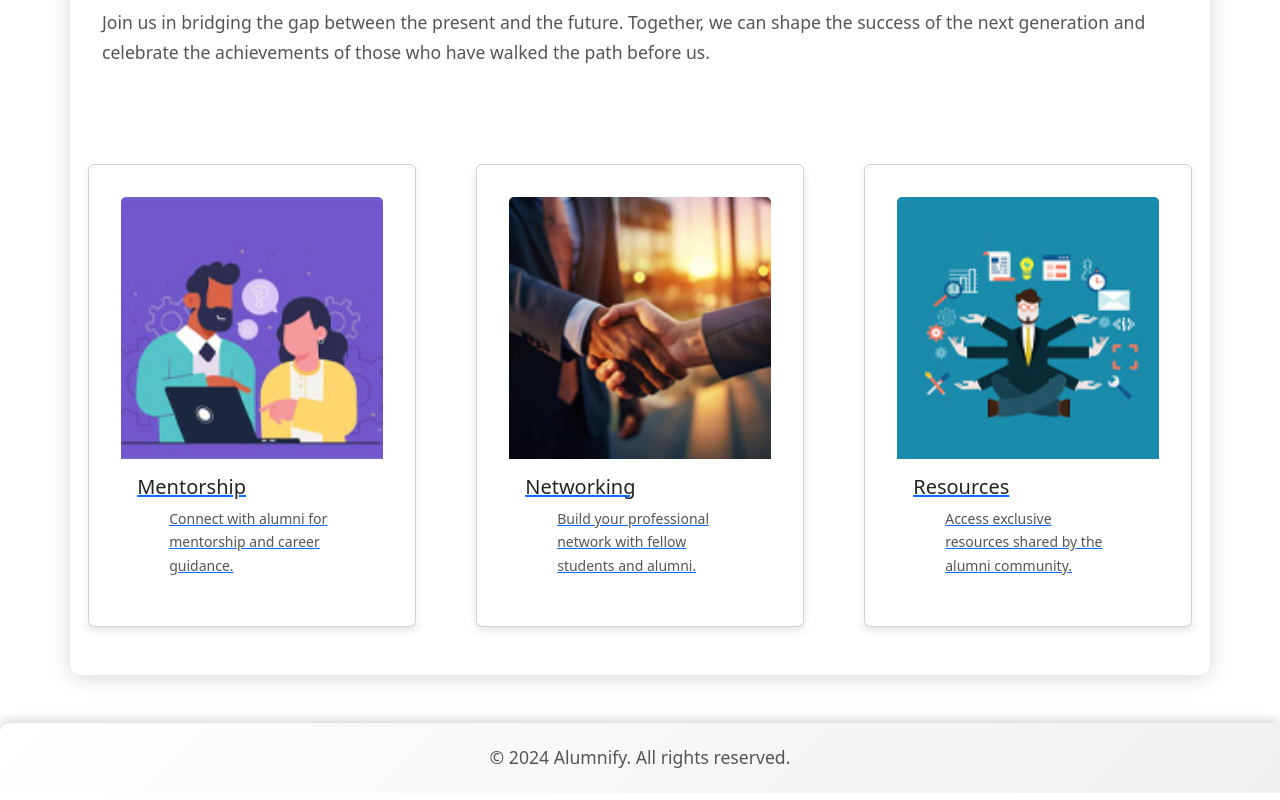
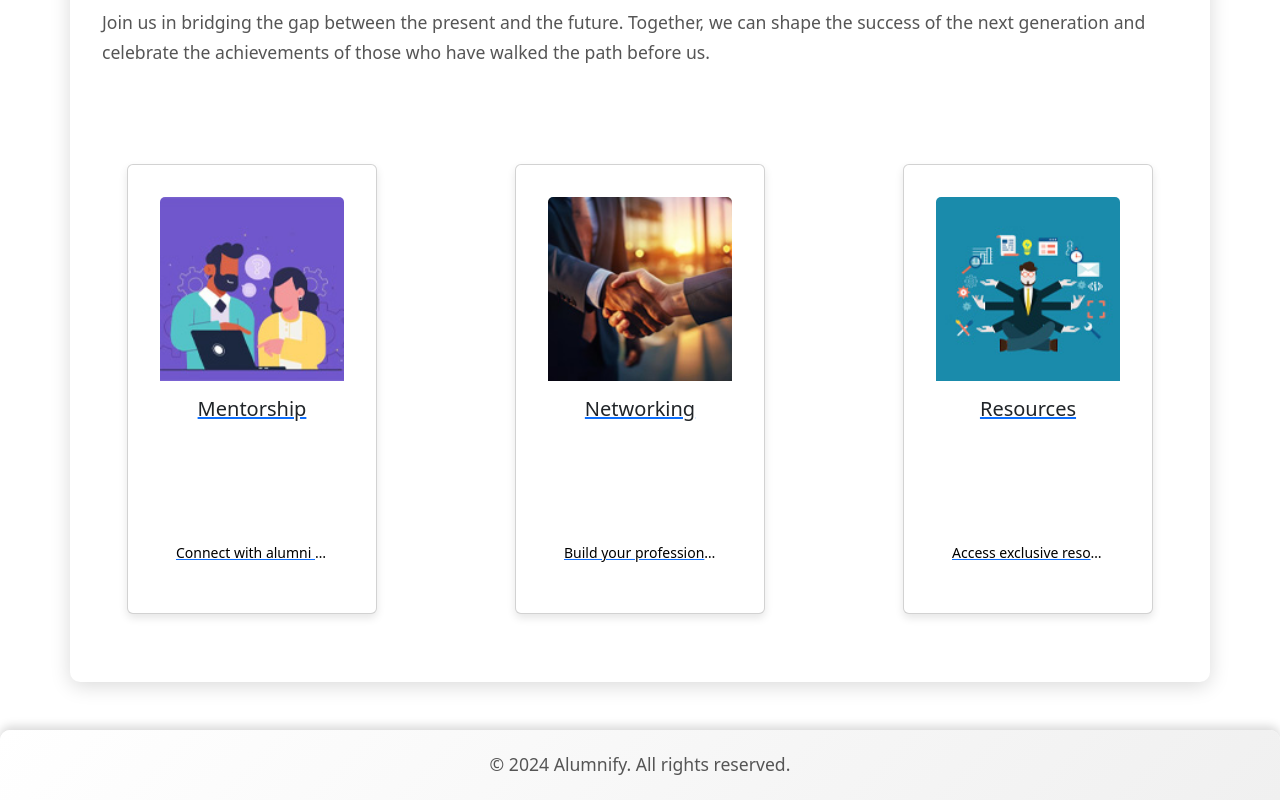
Before and after one commit to Samartho7/Student_alumni, a React (Vite) app: page /about in a window 1280 px wide. Shown: the part 828-1628 px from the top of the page. Built offline with nearby package versions, Linux system fonts and the light colour scheme.

Commit message:
Updated Arrow on homepage and card sizes on student and alumni page

```diff
--- a/package.json
+++ b/package.json
@@ -14,6 +14,7 @@
     "react": "^18.2.0",
     "react-bootstrap": "^2.10.4",
     "react-dom": "^18.2.0",
+    "react-icons": "^5.4.0",
     "react-router-dom": "^6.26.2"
   },
   "devDependencies": {
--- a/src/components/AlumniCarousel.css
+++ b/src/components/AlumniCarousel.css
@@ -2,7 +2,7 @@
 .alumni-carousel {
     width: 100%; /* Adjust as needed, can be 50% or full width */
     margin: 0 auto; /* Center the carousel */
-    padding: 30px 0;
+    padding: 50px 0;
 }
 
 /* Alumni card styling */
@@ -13,7 +13,7 @@
     transition: transform 0.2s ease;
     /* Ensure all cards are of the same size */
     width: 100%; /* Ensures that the card width is consistent */
-    max-width: 250px; /* Adjust based on your needs */
+    max-width: 300px; /* Adjust based on your needs */
     margin: auto;
     /* Decrease margin between cards */
     margin-bottom: 10px; /* Reduced this value for a smaller gap */
@@ -51,13 +51,6 @@
 }
 
 /* Optional: Adjust the size of the carousel arrows */
-/*
-.carousel-control-prev,
-.carousel-control-next {
-    width: 50px; /* Adjust width as needed */
-    height: 50px; /* Adjust height as needed */
-}
-*/
 
 /* Adjust carousel item layout for mobile */
 @media (max-width: 768px) {
--- a/src/components/AlumniCarouselComponent.jsx
+++ b/src/components/AlumniCarouselComponent.jsx
@@ -1,5 +1,6 @@
 import React from 'react';
 import { Carousel, Card, Row, Col } from 'react-bootstrap';
+import { VscTriangleRight, VscTriangleLeft } from "react-icons/vsc"; // Example: React Icons
 import './AlumniCarousel.css'; // Custom CSS for alumni carousel
 import alm1 from '../assets/alm1.jpg';
 import alm2 from '../assets/alm2.jpg';
@@ -32,7 +33,10 @@ const AlumniCarouselComponent = () => {
   ];
 
   return (
-    <Carousel className="alumni-carousel">
+    <Carousel className="alumni-carousel"
+            nextIcon={<VscTriangleRight style={{ color: 'black', fontSize: '3rem' }} />}
+            prevIcon={<VscTriangleLeft style={{ color: 'black', fontSize: '3rem' }} />}
+            >
       {/* Divide alumni profiles into groups of 4 per carousel item */}
       {[0, 4, 8].map((startIndex) => (
         <Carousel.Item key={startIndex}>
--- a/src/components/AlumniPage.css
+++ b/src/components/AlumniPage.css
@@ -1,28 +1,63 @@
 /* AlumniPage.css */
 
+/* Set a fixed size for cards */
 .card {
   border: 1px solid #ddd;
+  width: 100%;
+  max-width: 250px;
+  height: 350px; /* Fixed height for uniformity */
+  margin: 0 auto;
+  display: flex;
+  flex-direction: column;
+  justify-content: space-between; /* Ensures consistent spacing */
+  text-align: center;
+  overflow: hidden; /* Prevent content overflow */
 }
 
+/* Card image styles */
 .card-img {
-
-  object-fit: cover; /* Ensures the image covers the dimensions without distortion */
+  width: 100%;
+  height: 150px; /* Fixed height for the image */
+  object-fit: cover; /* Ensures image fills the space */
+  border-bottom: 1px solid #ddd; /* Add a separator */
 }
 
-.card-title {
-  font-size: 1.25rem;
+/* Card body */
+.card-body {
+  padding: 0.5rem;
+  display: flex;
+  flex-direction: column;
+  justify-content: space-between; /* Spread content evenly */
+  height: calc(350px - 150px); /* Ensure body adjusts relative to card height */
 }
 
-.card-subtitle {
+/* Card title styles */
+.card-title {
   font-size: 1rem;
+  font-weight: bold;
+  margin: 0.5rem 0;
+  white-space: nowrap;
+  overflow: hidden;
+  text-overflow: ellipsis; /* Truncate long titles with ellipsis */
 }
 
+/* Card text styles */
 .card-text {
   font-size: 0.875rem;
+  margin: 0.25rem 0;
+  overflow: hidden;
+  text-overflow: ellipsis;
+  white-space: nowrap;
 }
 
+/* Responsive design for smaller screens */
 @media (max-width: 768px) {
   .card {
-    margin-bottom: 1rem;
+    max-width: 100%;
+    height: 300px; /* Adjust height for smaller screens */
+  }
+
+  .card-img {
+    height: 120px; /* Adjust image height */
   }
 }
--- a/src/components/AlumniPage.jsx
+++ b/src/components/AlumniPage.jsx
@@ -180,7 +180,7 @@ const AlumniPage = () => {
           </Col>
         ) : (
           filteredAlumni.map((alum, index) => (
-            <Col md={4} key={index} className="mb-4">
+            <Col md={2} key={index} className="mb-4">
               <Card>
                 <Card.Img variant="top" src={alumniImages[alum.name]} alt={alum.name} />
                 <Card.Body>
--- a/src/components/CardsComponent.css
+++ b/src/components/CardsComponent.css
@@ -1,3 +1,83 @@
-.card-text, .card-title {
-    text-decoration: none; /* Remove underline */
+/* General styling for the container */
+.container {
+  margin-top: 2rem;
+}
+
+/* Card styling */
+.card {
+  border: 1px solid #ddd;
+  border-radius: 8px;
+  background-color: #444;
+  color: #fff;
+  transition: transform 0.3s ease-in-out;
+  overflow: hidden; /* Ensures no content overflows */
+  height: 500px; /* Increase overall card height */
+  width: 100%; /* Ensure the card takes full width of its container */
+}
+
+/* Card Image styling */
+.card-img {
+  width: 100%;
+  height: 300px; /* Increase image height */
+  object-fit: cover; /* Ensure the image covers the area */
+  transition: transform 0.3s ease-in-out;
+}
+
+/* Card Body */
+.card-body {
+  padding: 1rem;
+  height: 100%; /* Ensure the card body takes up remaining space */
+}
+
+.card-title {
+  font-size: 1.75rem; /* Larger font size for the title */
+  font-weight: bold;
+  color: #fff;
+  margin-bottom: 0.5rem;
+}
+
+.card-text {
+  font-size: 1.1rem; /* Larger font size for text */
+  color: black;
+  margin-bottom: 1rem;
+}
+
+/* Hover effect for the cards */
+.card:hover {
+  transform: scale(1.05); /* Slight zoom effect on hover */
+}
+
+.card:hover .card-img {
+  transform: scale(1.1); /* Zoom image on hover */
+}
+
+/* Adjust card styling for responsive design */
+@media (max-width: 768px) {
+  .card-img {
+    height: 250px; /* Adjust image height on mobile for better proportions */
   }
+
+  .card-title {
+    font-size: 1.5rem; /* Adjust font size for mobile */
+  }
+
+  .card-text {
+    font-size: 1rem; /* Adjust font size for mobile */
+  }
+}
+
+/* Add padding to columns for better spacing */
+.col-sm-4 {
+  padding: 0 15px;
+  margin-bottom: 20px; /* Ensure spacing between columns */
+}
+
+/* Styling for the link to remove the default link styles */
+.link {
+  text-decoration: none;
+}
+
+/* Styling for active links, add underline on hover */
+.card-title:hover {
+  text-decoration: underline;
+}
--- a/src/components/CarouselComponent.jsx
+++ b/src/components/CarouselComponent.jsx
@@ -1,5 +1,6 @@
 import React from 'react';
 import { Carousel, Container } from 'react-bootstrap';
+import { VscTriangleRight, VscTriangleLeft } from "react-icons/vsc"; // Example: React Icons
 import car1 from '../assets/car1.jpg';
 import car2 from '../assets/car2.jpg';
 import car3 from '../assets/car3.jpg';
@@ -8,9 +9,12 @@ import './CarouselComponent.css';
 const CarouselComponent = () => {
   return (
     <Container fluid className="p-0">
-      <Carousel>
+      <Carousel
+        nextIcon={<VscTriangleRight style={{ color: '#fff', fontSize: '3.5rem' }} />}
+        prevIcon={<VscTriangleLeft style={{ color: '#fff', fontSize: '3.5rem' }} />}
+      >
         <Carousel.Item>
-          <img className="d-block w-100" src={car1} alt="First slide"/>
+          <img className="d-block w-100" src={car1} alt="First slide" />
           <Carousel.Caption>
             <h3>Welcome to Our Portal</h3>
             <p>Connecting Students and Alumni</p>
--- a/src/components/StudentPage.css
+++ b/src/components/StudentPage.css
@@ -26,45 +26,77 @@
 
 /* Card styles */
 .card {
-  border: none;
-  border-radius: 80px;
+  border: 1px solid #ddd;
   background-color: #444;
   color: #fff;
-  width: 90%; /* Reduce width of the card */
-  margin: 0 auto; /* Center the card */
+  width: 100%;
+  max-width: 250px; /* Limit max-width for uniform card size */
+  height: 350px; /* Fixed height to ensure all cards are the same size */
+  margin: 0 auto;
+  display: flex;
+  flex-direction: column;
+  justify-content: space-between; /* Spread content evenly */
+  text-align: center;
+  overflow: hidden; /* Prevent content overflow */
   transition: transform 0.3s ease-in-out;
 }
 
 .card-body {
-  padding: 0.1rem; /* Reduce padding inside the card */
+  padding: 0.5rem;
+  display: flex;
+  flex-direction: column;
+  justify-content: space-between; /* Spread content evenly */
+  height: calc(350px - 150px); /* Adjust for consistent height */
 }
 
+/* Card image styles */
 .card-img {
-  border-top-left-radius: 8px;
-  border-top-right-radius: 8px;
-  height: 400px; /* Reduce image height */
-  object-fit: cover; /* Ensure the image fits within the space */
-}
-/* .student-img {
-  height: 200px;
-  object-fit: cover;
-} */
-
-.match-img {
-  height: 30px; /* Adjust size as needed */
-  width: 30px; /* Adjust size as needed */
-  border-radius: 50%; /* To make them circular */
-  margin-right: 5px; /* Space between image and text */
+  width: 100%;
+  height: 150px; /* Fixed height for images */
+  object-fit: cover; /* Ensure the image fits without distortion */
+  border-bottom: 1px solid #ddd; /* Add a separator line between image and text */
 }
 
+/* Card title styles */
+.card-title {
+  font-size: 1rem;
+  font-weight: bold;
+  margin: 0.5rem 0;
+  white-space: nowrap;
+  overflow: hidden;
+  text-overflow: ellipsis; /* Truncate long titles with ellipsis */
+}
 
+/* Card text styles */
+.card-text {
+  font-size: 0.875rem;
+  margin: 0.25rem 0;
+  overflow: hidden;
+  text-overflow: ellipsis;
+  white-space: nowrap;
+}
+
+/* Card hover effect */
 .card:hover {
   transform: scale(1.02);
 }
 
-/* Media query for even smaller adjustments on mobile */
+/* Row and column adjustments */
+.row {
+  margin: 0 -15px; /* Adjust spacing between cards */
+}
+
+.col-md-3 {
+  padding: 0px; /* Ensure no extra padding between columns */
+}
+
 @media (max-width: 768px) {
   .card {
-    width: 100%; /* Adjust card width for mobile screens */
+    max-width: 100%;
+    height: 300px; /* Adjust height for smaller screens */
+  }
+
+  .card-img {
+    height: 120px; /* Adjust image height for smaller screens */
   }
 }
```
Also changed, not shown: src/components/CarouselComponent.css (+3 -6 lines), src/components/StudentPage.jsx (+17 -4 lines), 1 other file (tests, documents, lock files or other folders).
